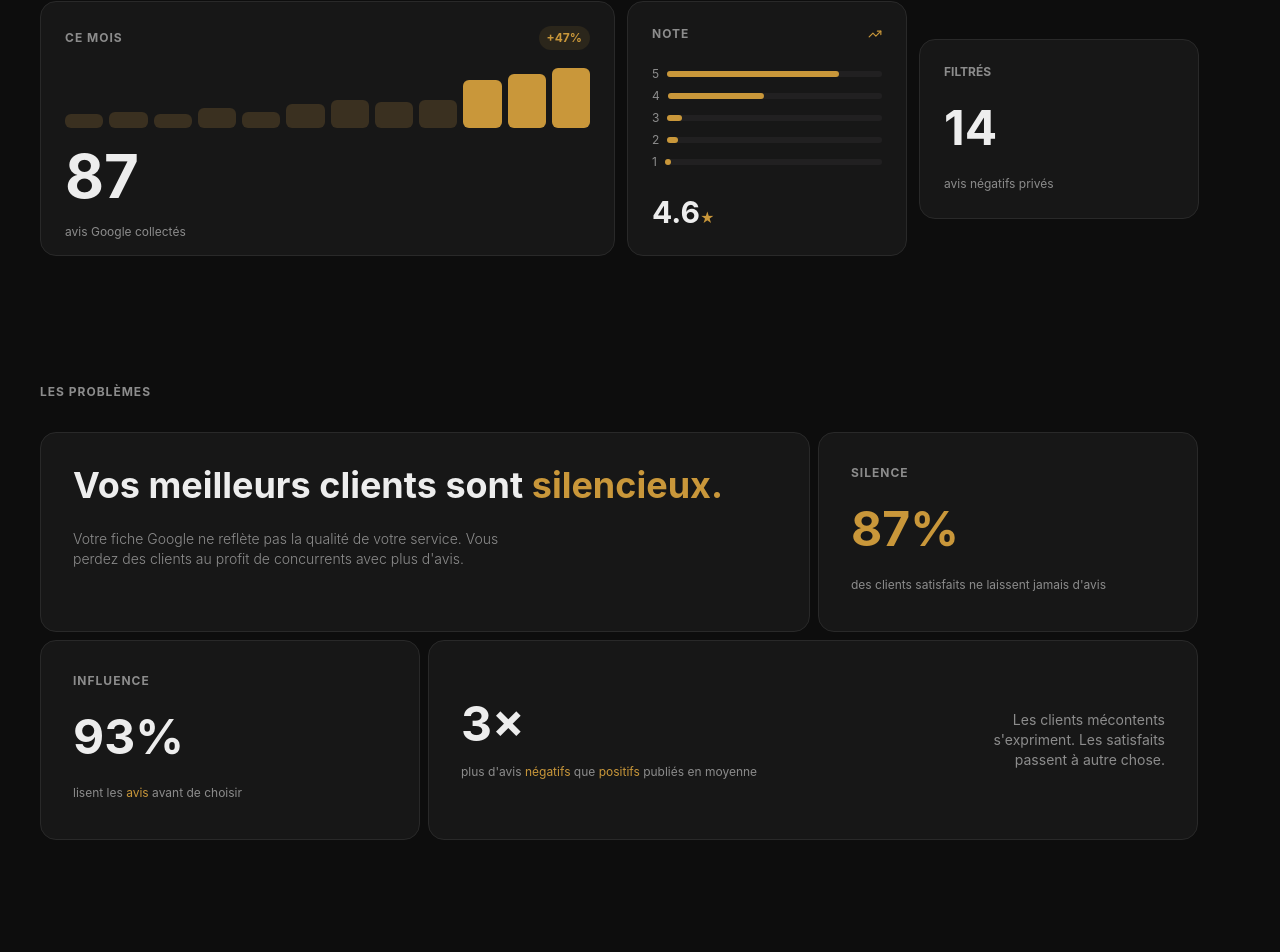
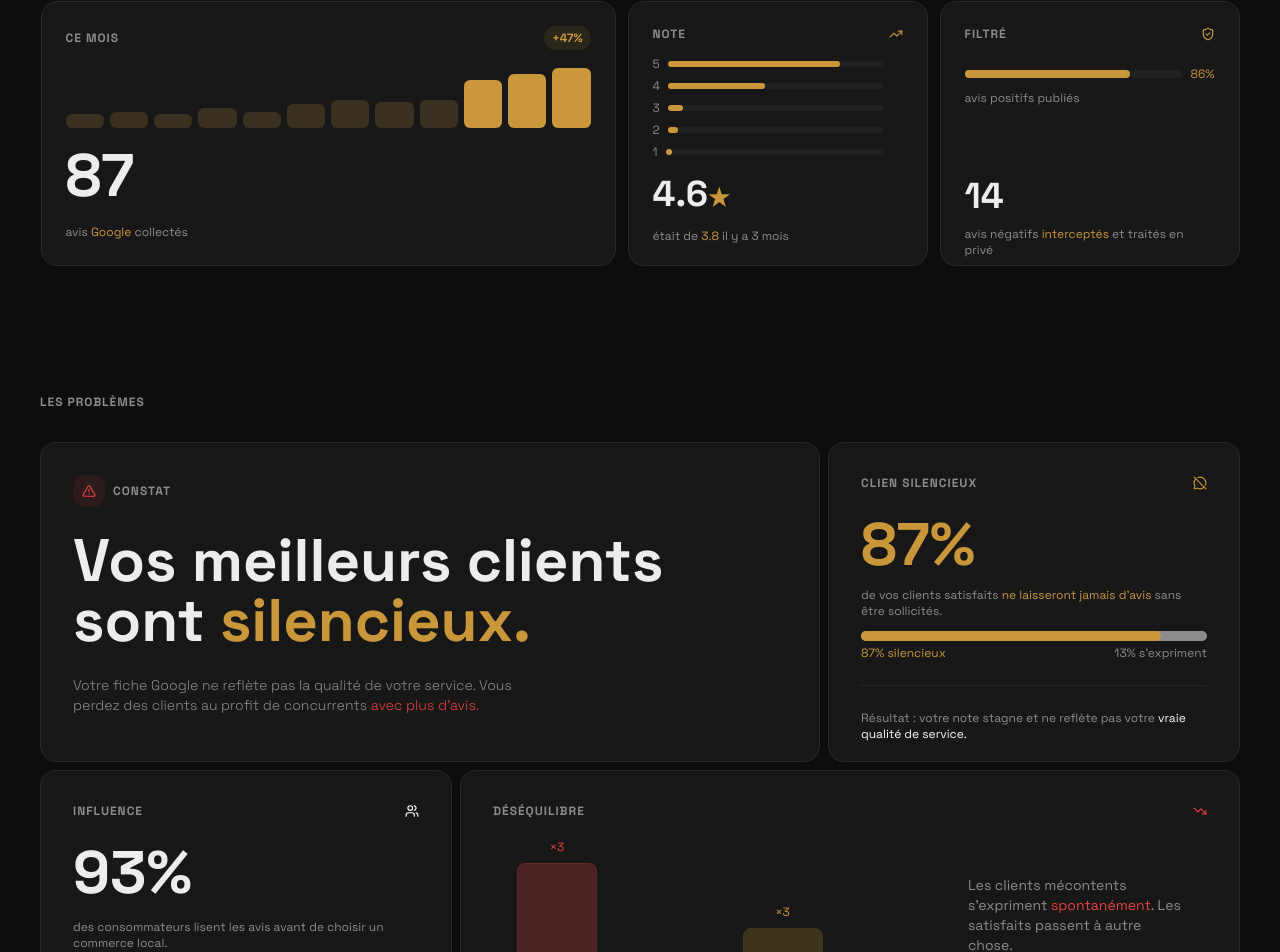
Before and after one commit to skyfun06/QR-Optimiser, a Next.js app: page / in a window 1280 px wide. Shown: the part 592-1544 px from the top of the page. Built offline with nearby package versions, Linux system fonts and the light colour scheme.

Commit message:
fea: landing page problem section

```diff
--- a/app/globals.css
+++ b/app/globals.css
@@ -9,7 +9,7 @@
   --color-gold: #C9973A;
   --color-background: var(--background);
   --color-foreground: var(--foreground);
-  --font-sans: var(--font-space-grotesk), system-ui, sans-serif;
+  --font-sans: 'Space Grotesk', system-ui, sans-serif;
   --font-heading: var(--font-space-grotesk), system-ui, sans-serif;
 }
 
--- a/app/layout.tsx
+++ b/app/layout.tsx
@@ -19,9 +19,10 @@ export default function RootLayout({
   children: React.ReactNode;
 }>) {
   return (
-    <html lang="en" className="h-full">
+    <html lang="en" className={spaceGrotesk.variable}>
       <body
-        className={`${spaceGrotesk.variable} min-h-full flex flex-col font-sans antialiased`}
+        className="min-h-full flex flex-col font-sans antialiased"
+        style={{ fontFamily: "Space Grotesk, system-ui, sans-serif" }}
       >
         {children}
       </body>
--- a/app/page.tsx
+++ b/app/page.tsx
@@ -26,8 +26,8 @@ export default function Home() {
           </a>
           <p className="text-xs text-[#616161]">Sans carte · 2 min</p>
         </div>
-        <div className="width-full flex flex-row items-center justify-center gap-3">
-            <div className="w-[575px] h-[255px] flex flex-col justify-start items-start bg-[#171717] p-6 rounded-2xl border border-[#292929] gap-4.5">
+        <div className="w-full flex flex-row items-center justify-center gap-3">
+            <div className="w-[575px] h-[265px] flex flex-col justify-start items-start bg-[#171717] p-6 rounded-2xl border border-[#292929] gap-4.5">
                 <div className="w-full flex flex-row items-center justify-between">
                     <p className="text-[#8c8c8c] uppercase text-xs font-bold tracking-[1px]">Ce mois</p>
                     <p className="text-gold text-xs bg-[#d4a63a1a] rounded-xl px-2 py-1 font-bold text-xs">+47%</p>
@@ -45,9 +45,9 @@ export default function Home() {
                     ))}
                 </div>
                 <p className="text-6xl font-bold">87</p>
-                <p className="text-xs text-[#8c8c8c]">avis Google collectés</p>
+                <p className="text-xs text-[#8c8c8c]">avis <span className="text-gold">Google</span> collectés</p>
             </div>
-            <div className="w-[280px] h-[255px] flex flex-col justify-start items-start bg-[#171717] p-6 rounded-2xl border border-[#292929] gap-6">
+            <div className="max-w-[300px] w-full h-[265px] flex flex-col justify-start items-start bg-[#171717] p-6 rounded-2xl border border-[#292929] gap-3.5">
                 <div className="w-full flex flex-row justify-between items-center">
                     <p className="text-[#8c8c8c] uppercase text-xs font-bold tracking-[1px]">note</p>
                     <svg xmlns="http://www.w3.org/2000/svg" width="14" height="14" viewBox="0 0 24 24" fill="none" stroke="currentColor" stroke-width="2" stroke-linecap="round" stroke-linejoin="round" className="text-gold lucide lucide-trending-up-icon lucide-trending-up"><path d="M16 7h6v6"/><path d="m22 7-8.5 8.5-5-5L2 17"/></svg>
@@ -68,12 +68,27 @@ export default function Home() {
                         </div>
                     ))}
                 </div>
-                <p className="text-3xl font-bold">4.6<span className="text-gold text-sm">★</span></p>
+                <p className="text-4xl font-bold">4.6<span className="text-gold text-2xl">★</span></p>
+                <p className="text-xs text-[#8c8c8c]">était de <span className="text-gold">3.8</span> il y a 3 mois</p>
             </div>
-            <div className="w-[280px] h-[180px] flex flex-col justify-start items-start bg-[#171717] p-6 rounded-2xl border border-[#292929] gap-6">
-                <p className="text-[#8c8c8c] uppercase text-xs font-bold">Filtrés</p>
-                <p className="text-5xl font-bold">14</p>
-                <p className="text-xs text-[#8c8c8c]">avis négatifs privés</p>
+            <div className="max-w-[300px] w-full h-[265px] flex flex-col justify-start items-start bg-[#171717] p-6 rounded-2xl border border-[#292929] gap-6">
+                <div className="w-full flex flex-row justify-between items-center">
+                    <p className="text-[#8c8c8c] uppercase text-xs font-bold tracking-[1px]">Filtré</p>
+                    <svg xmlns="http://www.w3.org/2000/svg" width="14" height="14" viewBox="0 0 24 24" fill="none" stroke="currentColor" stroke-width="2" stroke-linecap="round" stroke-linejoin="round" className="text-gold lucide lucide-shield-check-icon lucide-shield-check"><path d="M20 13c0 5-3.5 7.5-7.66 8.95a1 1 0 0 1-.67-.01C7.5 20.5 4 18 4 13V6a1 1 0 0 1 1-1c2 0 4.5-1.2 6.24-2.72a1.17 1.17 0 0 1 1.52 0C14.51 3.81 17 5 19 5a1 1 0 0 1 1 1z"/><path d="m9 12 2 2 4-4"/></svg>
+                </div>
+                <div className="w-full flex flex-col justify-center items-start gap-2">
+                    <div className="w-full flex flex-row justify-center items-center gap-2">
+                        <div className="flex-1 h-[8px] bg-[#212021] rounded-full w-full">
+                            <div className="w-[165px] h-[8px] bg-gold rounded-full"></div>
+                        </div>
+                        <p className="text-gold text-xs">86%</p>
+                    </div>
+                    <span className="text-xs text-[#8c8c8c]">avis positifs publiés</span>
+                </div>
+                <div className="flex flex-col justify-start items-start gap-2.5 mt-11.5">
+                    <p className="text-4xl font-bold">14</p>
+                    <p className="text-xs text-[#8c8c8c]">avis négatifs <span className="text-gold">interceptés</span> et traités en privé</p>
+                </div>
             </div>
         </div>
       </main>
@@ -81,28 +96,83 @@ export default function Home() {
         <p className="text-[#8c8c8c] uppercase text-xs font-bold tracking-[1px]">Les problèmes</p>
         <div className="flex flex-col justify-start items-start gap-2">
             <div className="flex flex-row justify-center items-center gap-2">
-                <div className="w-[770px] h-[200px] flex flex-col items-start justify-start bg-[#171717] p-8 rounded-2xl border border-[#292929] gap-6">
-                    <h2 className="text-4xl font-bold">Vos meilleurs clients sont <span className="text-gold">silencieux.</span></h2>
-                    <p className="text-[#8c8c8c] text-sm font-light max-w-md">Votre fiche Google ne reflète pas la qualité de votre service. Vous perdez des clients au profit de concurrents avec plus d'avis.</p>
+                <div className="w-[780px] h-[320px] flex flex-col items-start justify-start bg-[#171717] p-8 rounded-2xl border border-[#292929] gap-6">
+                    <div className="flex flex-row justify-center items-center gap-2">
+                        <div className="w-[32px] h-[32px] flex justify-center items-center bg-[#2c1b1a] rounded-xl">
+                            <svg xmlns="http://www.w3.org/2000/svg" width="14" height="14" viewBox="0 0 24 24" fill="none" stroke="currentColor" stroke-width="2" stroke-linecap="round" stroke-linejoin="round" className="text-[#eb4141] lucide lucide-triangle-alert-icon lucide-triangle-alert"><path d="m21.73 18-8-14a2 2 0 0 0-3.48 0l-8 14A2 2 0 0 0 4 21h16a2 2 0 0 0 1.73-3"/><path d="M12 9v4"/><path d="M12 17h.01"/></svg>
+                        </div>
+                        <p className="text-[#8c8c8c] uppercase text-xs font-bold tracking-[1px]">Constat</p>
+                    </div>
+                    <h2 className="text-6xl font-bold">Vos meilleurs clients sont <span className="text-gold">silencieux.</span></h2>
+                    <p className="text-[#8c8c8c] text-sm font-light max-w-md">Votre fiche Google ne reflète pas la qualité de votre service. Vous perdez des clients au profit de concurrents <span className="text-[#eb4141]">avec plus d'avis.</span></p>
                 </div>
-                <div className="w-[380px] h-[200px] flex flex-col items-start justify-start bg-[#171717] p-8 rounded-2xl border border-[#292929] gap-6">
-                    <span className="text-[#8c8c8c] uppercase text-xs font-bold tracking-[1px]">Silence</span>
-                    <p className="text-gold text-5xl font-bold">87%</p>
-                    <span className="text-[#8c8c8c] text-xs">des clients satisfaits ne laissent jamais d'avis</span>
+                <div className="w-[412px] h-[320px] flex flex-col items-start justify-start bg-[#171717] p-8 rounded-2xl border border-[#292929] gap-6">
+                    <div className="w-full flex flex-row justify-between items-center">
+                        <p className="text-[#8c8c8c] uppercase text-xs font-bold tracking-[1px]">Clien Silencieux</p>
+                        <svg xmlns="http://www.w3.org/2000/svg" width="14" height="14" viewBox="0 0 24 24" fill="none" stroke="currentColor" stroke-width="2" stroke-linecap="round" stroke-linejoin="round" className="text-gold lucide lucide-message-circle-off-icon lucide-message-circle-off"><path d="m2 2 20 20"/><path d="M4.93 4.929a10 10 0 0 0-1.938 11.412 2 2 0 0 1 .094 1.167l-1.065 3.29a1 1 0 0 0 1.236 1.168l3.413-.998a2 2 0 0 1 1.099.092 10 10 0 0 0 11.302-1.989"/><path d="M8.35 2.69A10 10 0 0 1 21.3 15.65"/></svg>
+                    </div>
+                    <div className="w-full flex flex-col justify-start items-start gap-3">
+                        <p className="text-gold text-6xl font-bold">87%</p>
+                        <p className="text-xs text-[#8c8c8c]">de vos clients satisfaits <span className="text-gold">ne laisseront jamais d'avis</span> sans être sollicités.</p>
+                        <div className="w-full flex flex-col justify-start items-center gap-1">
+                            <div className="w-full h-[10px] rounded-full bg-[#8c8c8c]">
+                                <div className="w-[300px] h-[10px] rounded-full bg-gold"></div>
+                            </div>
+                            <div className="w-full flex flex-row justify-between items-center">
+                                <p className="text-gold text-xs">87% silencieux</p>
+                                <p className="text-[#8c8c8c] text-xs">13% s'expriment</p>
+                            </div>
+                        </div>
+                    </div>
+                    <hr className="h-[1px] w-full text-[#262626]" />
+                    <p className="text-[#8c8c8c] text-xs">Résultat : votre note stagne et ne reflète pas votre <span className="text-white">vraie qualité de service.</span></p>
                 </div>
             </div>
             <div className="flex flex-row justify-center items-center gap-2">
-                <div className="w-[380px] h-[200px] flex flex-col items-start justify-start bg-[#171717] p-8 rounded-2xl border border-[#292929] gap-6">
-                    <span className="text-[#8c8c8c] uppercase text-xs font-bold tracking-[1px]">Influence</span>
-                    <p className="text-5xl font-bold">93%</p>
-                    <p className="text-[#8c8c8c] text-xs">lisent les <span className="text-gold">avis</span> avant de choisir</p>
+                <div className="w-[412px] h-[320px] flex flex-col items-start justify-start bg-[#171717] p-8 rounded-2xl border border-[#292929] gap-6">
+                    <div className="w-full flex flex-row justify-between items-center">
+                        <p className="text-[#8c8c8c] uppercase text-xs font-bold tracking-[1px]">Influence</p>
+                        <svg xmlns="http://www.w3.org/2000/svg" width="14" height="14" viewBox="0 0 24 24" fill="none" stroke="currentColor" stroke-width="2" stroke-linecap="round" stroke-linejoin="round" className="text-white lucide lucide-users-icon lucide-users"><path d="M16 21v-2a4 4 0 0 0-4-4H6a4 4 0 0 0-4 4v2"/><path d="M16 3.128a4 4 0 0 1 0 7.744"/><path d="M22 21v-2a4 4 0 0 0-3-3.87"/><circle cx="9" cy="7" r="4"/></svg>
+                    </div>
+                    <div className="w-full flex flex-col justify-start items-start gap-4">
+                        <p className="text-6xl font-bold">93%</p>
+                        <p className="text-xs text-[#8c8c8c]">des consommateurs lisent les avis avant de choisir un commerce local.</p>
+                        <div className="w-full flex flex-col justify-start items-start gap-1">
+                            <div className="w-full h-[10px] rounded-full bg-[#262626]">
+                                <div className="w-[300px] h-[10px] rounded-full bg-gold"></div>
+                            </div>
+                            <p className="text-xs text-[#8c8c8c]"><span className="text-gold">93</span> sur 100 personnes</p>
+                        </div>
+                        <hr className="h-[1px] w-full text-[#262626]" />
+                        <p className="max-w-[80%] text-[#8c8c8c] text-xs">Sans avis récents, vous êtes <span className="text-white">invisible</span> face à la concurrence.</p>
+                    </div>
                 </div>
-                <div className="w-[770px] h-[200px] flex flex-row items-center justify-between    bg-[#171717] p-8 rounded-2xl border border-[#292929] gap-6">
-                    <div className="max-w-[380px] flex flex-col items-start justify-start gap-4">
-                        <p className="text-5xl font-bold">3×</p>
-                        <span className="text-xs text-[#8c8c8c]">plus d'avis <span className="text-gold">négatifs</span> que <span className="text-gold">positifs</span> publiés en moyenne</span>
+                <div className="w-[780px] h-[320px] flex flex-col items-start justify-start bg-[#171717] p-8 rounded-2xl border border-[#292929] gap-5">
+                    <div className="w-full flex flex-row justify-between items-center">
+                        <p className="text-[#8c8c8c] uppercase text-xs font-bold tracking-[1px]">Déséquilibre</p>
+                        <svg xmlns="http://www.w3.org/2000/svg" width="14" height="14" viewBox="0 0 24 24" fill="none" stroke="currentColor" stroke-width="2" stroke-linecap="round" stroke-linejoin="round" className="text-[#eb4141] lucide lucide-trending-down-icon lucide-trending-down"><path d="M16 17h6v-6"/><path d="m22 17-8.5-8.5-5 5L2 7"/></svg>
                     </div>
-                    <p className="max-w-[200px] text-[#8c8c8c] text-sm text-right">Les clients mécontents s'expriment. Les satisfaits passent à autre chose.</p>
+                    <div className="w-full flex flex-row justify-between items-end px-6">
+                        <div className="flex flex-col justify-center items-center gap-2">
+                            <p className="text-xs text-[#eb4141]">×3</p>
+                            <div className="w-[80px] h-[100px] rounded-t-lg border border-[#652626] bg-[#4d2222]"></div>
+                            <p className="text-xs text-[#8c8c8c]">Avis négatifs</p>
+                        </div>
+                        <div className="flex flex-col justify-center items-center gap-2">
+                            <p className="text-xs text-gold">×3</p>
+                            <div className="w-[80px] h-[35px] rounded-t-lg border border-[#42381f] bg-[#3d341e]"></div>
+                            <p className="text-xs text-[#8c8c8c]">Avis négatifs</p>
+                        </div>
+                        <div className="max-w-[215px] flex flex-col justify-center items-center">
+                            <p className="text-[#8c8c8c] text-sm">Les clients mécontents s'expriment <span className="text-[#eb4141]">spontanément</span>. Les satisfaits passent à autre chose.</p>
+                            <span className="text-xs text-[#8c8c8c]">Sans système de collecte, votre image en ligne est biaisée.</span>
+                        </div>
+                    </div>
+                    <hr className="h-[1px] w-full text-[#262626]" />
+                    <div className="flex flex-row justify-center items-end">
+                        <p className="text-4xl font-bold">3×</p>
+                        <p className="text-xs text-[#8c8c8c]">plus d'avis négatifs que positifs publiés en moyenne</p>
+                    </div>
                 </div>
             </div>
         </div>
```
